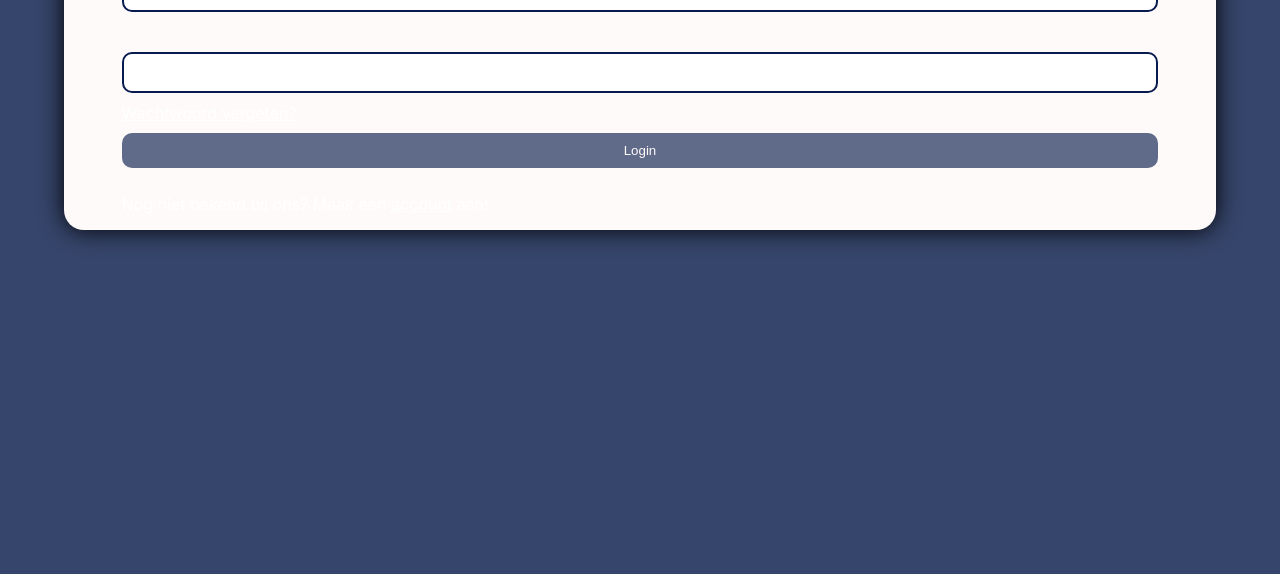
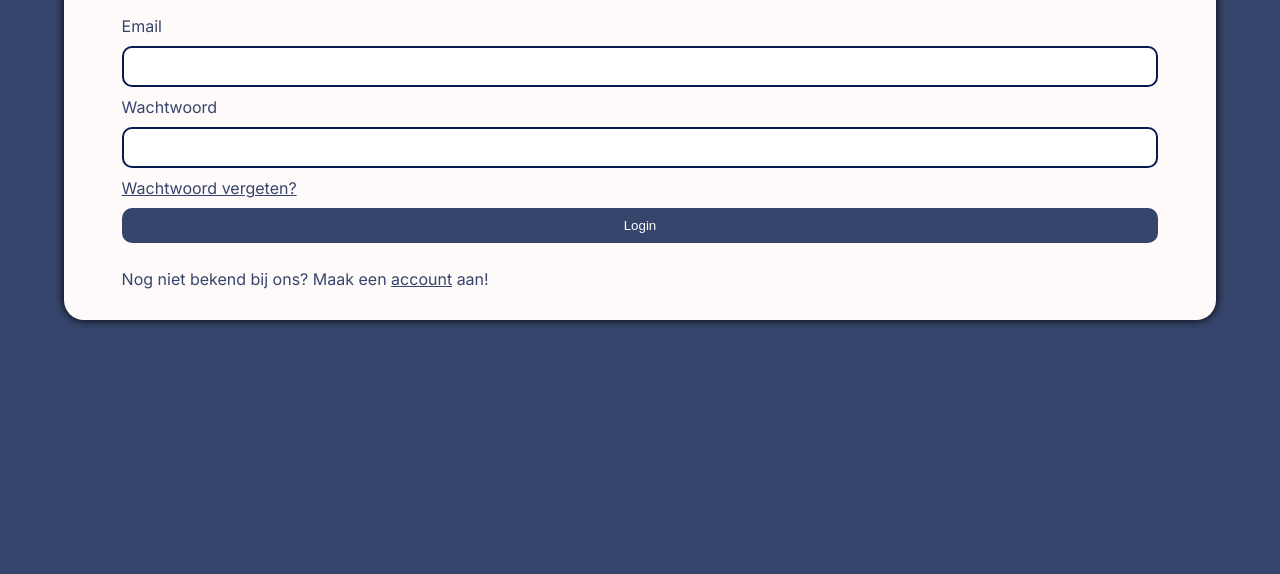
Before and after one commit to ps234880/Samen-Betalen, a plain HTML site: page login.html in a window 1280 px wide. Shown: the part 226-800 px from the top of the page. Drawn offline with Linux system fonts and the light colour scheme; a web font is replaced by a local one.

Commit message:
modified pages

```diff
--- a/css/style.css
+++ b/css/style.css
@@ -37,6 +37,7 @@ form {
     flex-direction: column;
     width: 90%;
     gap: 10px;
+    color: #36456B;
 }
 
 input {
@@ -47,19 +48,22 @@ input {
 
 button {
     color: #FFFAFA;
-    background-color: #606B8A;
+    background-color: #36456B;
     height: 35px;
     border-radius: 10px;
     border: none;
 }
 
 .login-card {
+    margin-top: 50px;
+    padding: 15px 0;
     border-radius: 20px;
     background-color: #FFFAFA;
-    box-shadow: 0 0 25px black;
+    box-shadow: 0 0 10px rgba(0, 0, 0, 50);
 }
-label {
-    color: #FFFAFA;
+
+label, .href-text-color {
+    color: #36456B;
 }
 
 /* navigation */
--- a/login.html
+++ b/login.html
@@ -23,17 +23,16 @@
     </div>
 
     <div class="layout">
-        <h1>Login</h1>
-
         <div class="login-card">
             <form action="">
+                <h1>Login</h1>
                 <label for="">Email</label>
                 <input type="email" name="" id="">
                 <label for="">Wachtwoord</label>
                 <input type="password" name="" id="">
-                <a href="wachtwoord_vergeten.html">Wachtwoord vergeten?</a>
+                <a class="href-text-color" href="wachtwoord_vergeten.html">Wachtwoord vergeten?</a>
                 <button>Login</button>
-                <p>Nog niet bekend bij ons? Maak een <a href="registreer.html">account</a> aan!</p>
+                <p>Nog niet bekend bij ons? Maak een <a class="href-text-color" href="registreer.html">account</a> aan!</p>
             </form>
         </div>
     </div>
```
